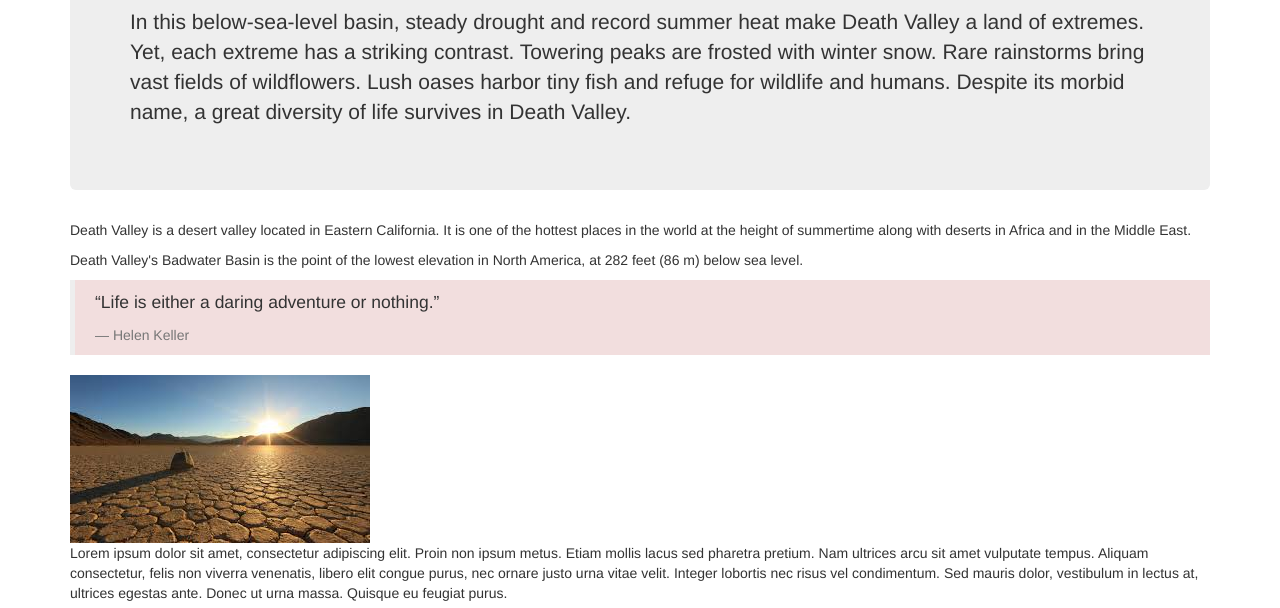
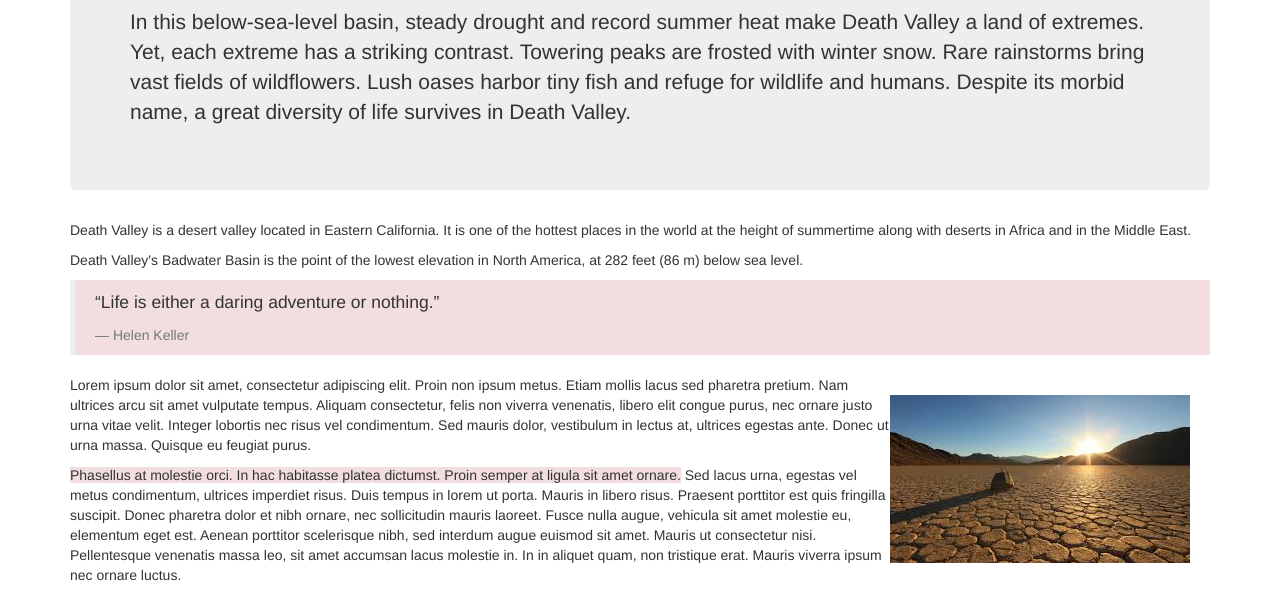
Before and after one commit to telpuhova/death-valley-website, a plain HTML site: page index.html in a window 1280 px wide. Shown: the part 166-774 px from the top of the page. Drawn offline with Linux system fonts and the light colour scheme.

Commit message:
another css added, appearance customized

```diff
--- a/css/styles.css
+++ b/css/styles.css
@@ -0,0 +1,5 @@
+img {
+  float: right;
+  padding-top: 20px;
+  padding-right: 20px;
+}
--- a/index.html
+++ b/index.html
@@ -2,8 +2,8 @@
 <html>
 <head>
   <title>Death valley</title>
-  <link href="css/styles.css" rel="stylesheets" type="text/css">
   <link href="css/bootstrap.css" rel="stylesheet" type="text/css">
+  <link href="css/styles.css" rel="stylesheet" type="text/css">
 </head>
 <body>
   <div class="container">
```
